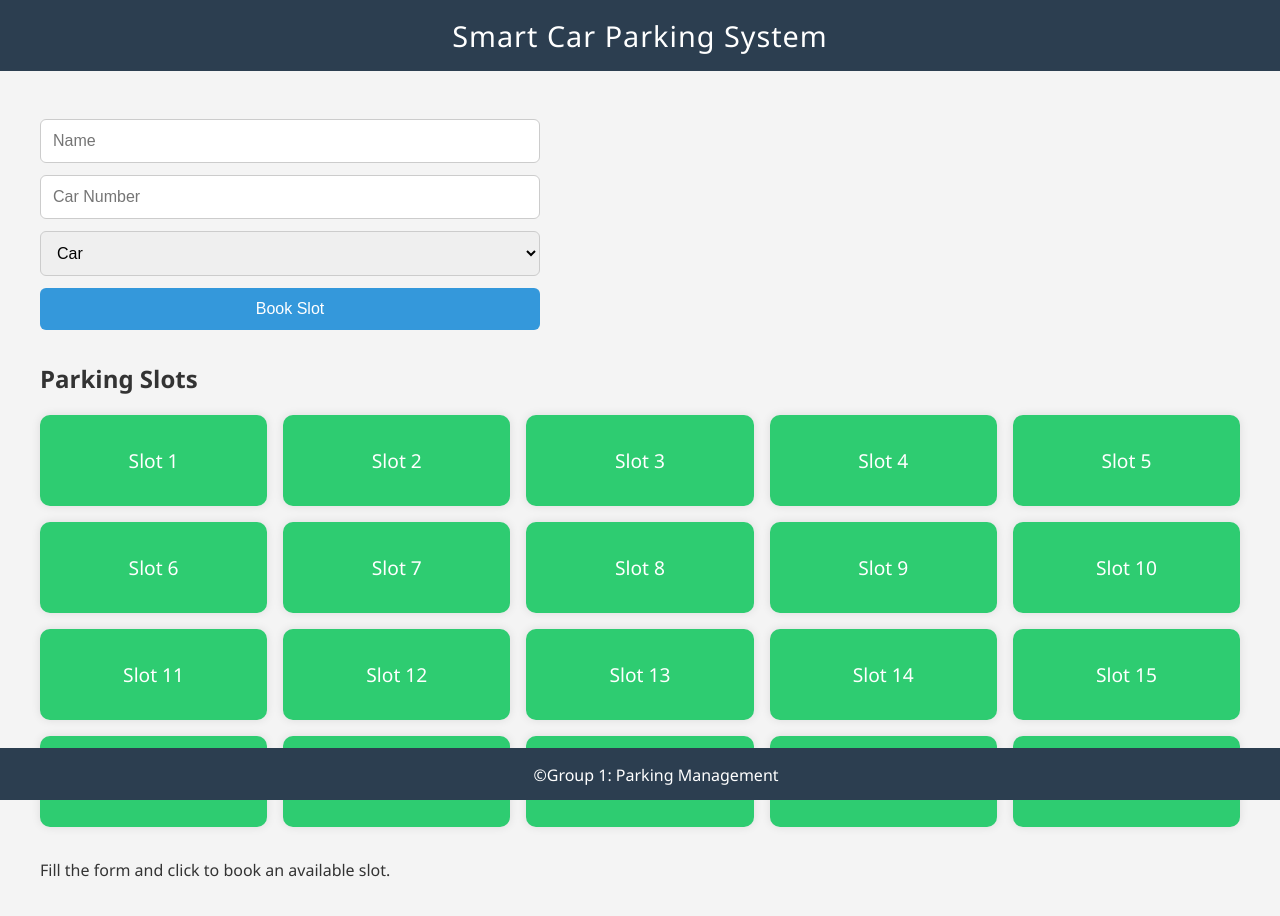
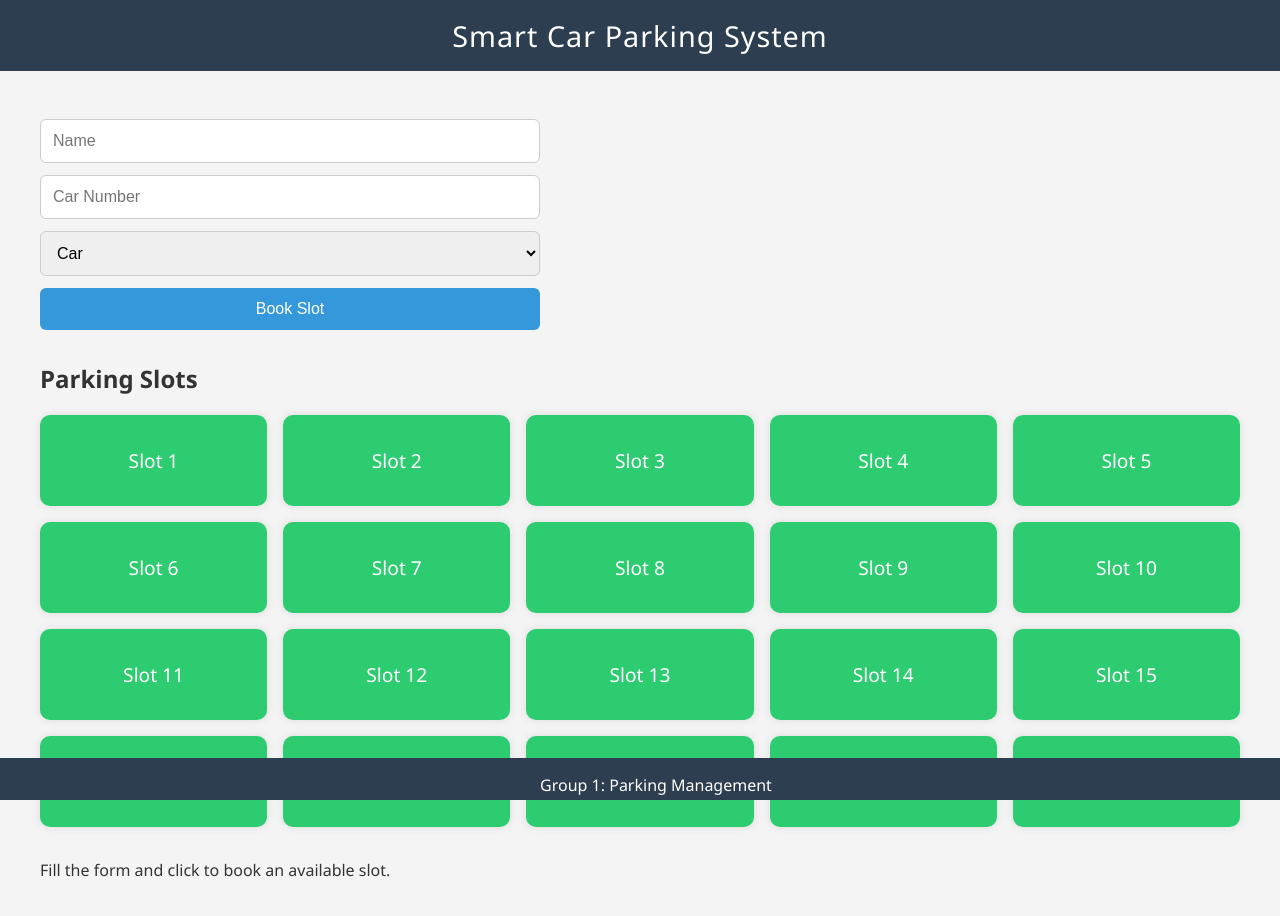
Before and after one commit to AbhinekDangi03/Parking-System, a plain HTML site: page index.html in a window 1280 px wide. Drawn offline with Linux system fonts and the light colour scheme.

Commit message:
Update index.html

```diff
--- a/index.html
+++ b/index.html
@@ -78,7 +78,7 @@
       padding: 1rem;
       position: fixed;
       width: 100%;
-      height: 20px;
+      height: 10px;
       bottom: 0;
     }
   </style>
@@ -104,7 +104,7 @@
     <div class="info" id="slotInfo">Fill the form and click to book an available slot.</div>
   </div>
   <footer>
-    &copy;Group 1: Parking Management
+    Group 1: Parking Management
   </footer>
 
   <script>
```
